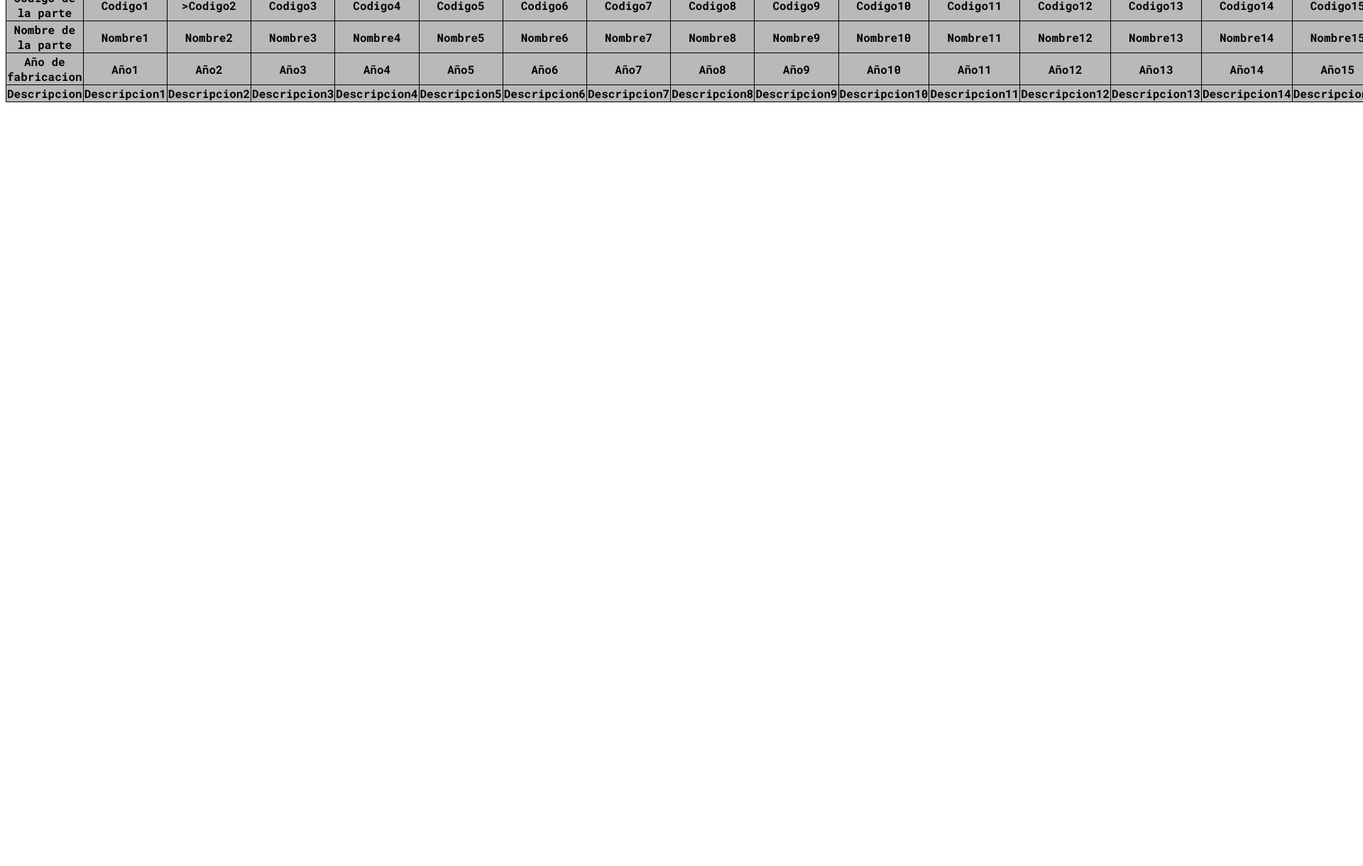
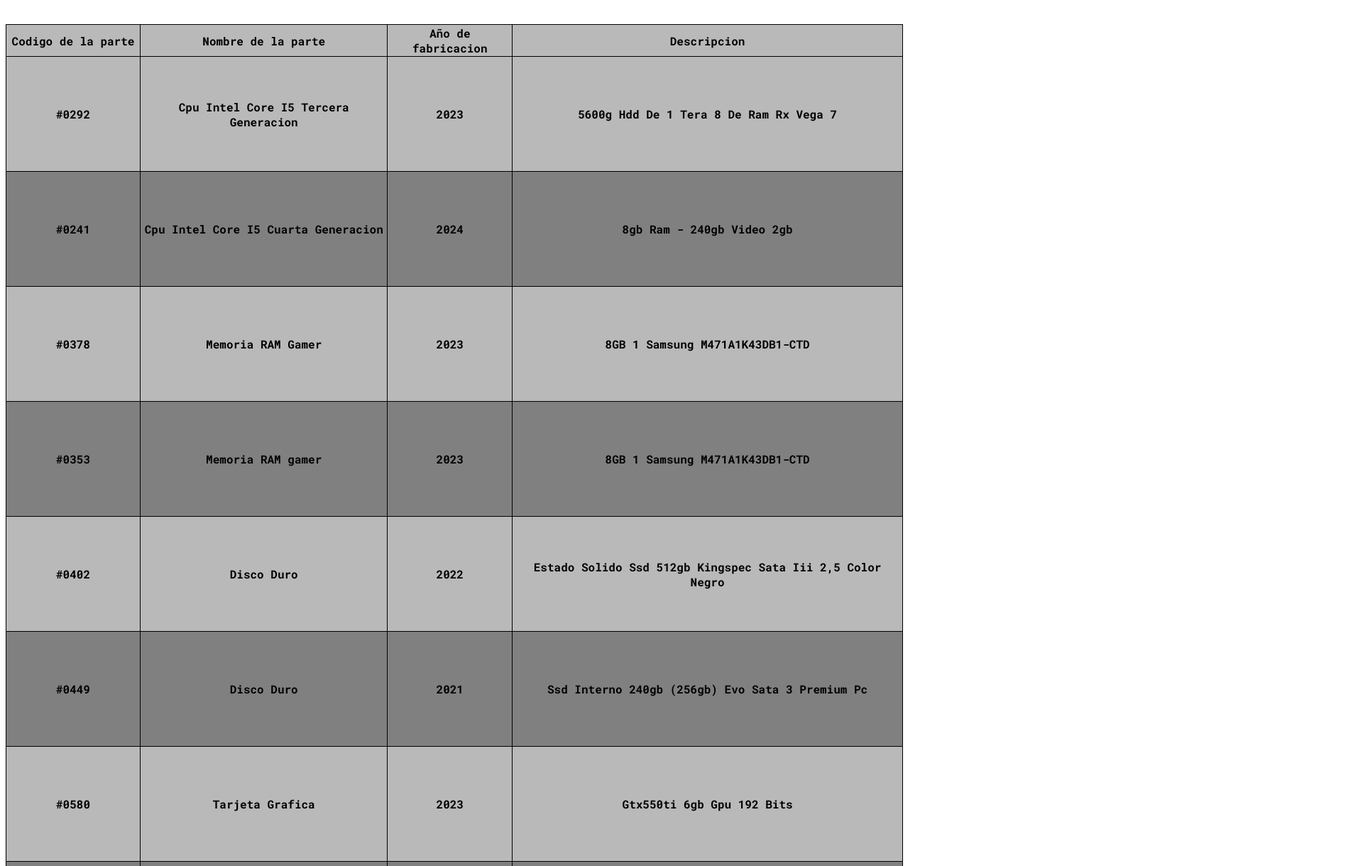
Before and after one commit to Isa94d-lab/Taller---Nov1, a plain HTML site: page index.html in a window 1280 px wide. Shown: the part 167-1387 px from the top of the page at 71% size, 1920 px wide, since content can reach past the window. Before the commit the page ends 800 px from the top, so only its background shows below. Drawn offline with Linux system fonts and the light colour scheme.

Commit message:
Segundo commit

```diff
--- a/css/style.css
+++ b/css/style.css
@@ -1,5 +1,7 @@
+/* Importa el tipo de letra */
 @import url('https://fonts.googleapis.com/css2?family=Roboto+Condensed:ital,wght@0,100..900;1,100..900&family=Roboto+Mono:ital,wght@0,100..700;1,100..700&display=swap');
 
+/* Las propiedades que tendra el cuerpo de la pagina*/
 body{
     font-family: "Roboto Mono", monospace;
     font-optical-sizing: auto;
@@ -8,7 +10,7 @@ body{
     place-items: center;
 }
 
-
+/* Propiedades que tendra la tabla */
 table {
     background-color: rgb(185, 185, 185);
     text-align: center;
@@ -16,16 +18,30 @@ table {
     border-collapse: collapse;
 }
 
+/* Propiedades del titulo */
 h1 {
     padding-top: 100px;
+    padding-bottom: 50px;
     margin: auto;
 }
 
-
+/* Propiedades de cada espacio de la tabla */
 th {
     border: solid 1px black;
 }
 
-tr {
-    margin: 100px;
+/* Propiedad adentro de cada espacio */
+.inter {
+    padding: 70px;
 }
+
+/* Las filas pares se les pondra un color gris */
+tr:nth-child(even){
+    background-color: gray;
+}
+
+/* Cuando se pase el maus por encima cada fila, se cambaira el color */
+tr:hover{
+    background-color: black;
+    color: white;
+}
--- a/index.html
+++ b/index.html
@@ -8,86 +8,153 @@
 </head>
 <body>
     <h1> Partes para computador DISPONIBLES </h1>
+    <!-- Crea una tabla -->
     <table>
+        <!-- Encabezado -->
+        <thead>
+        <!-- Cada tr es una fila -->
         <tr>
+            <!-- Cada th es un espacio -->
             <th class="Titulo">Codigo de la parte</th>
+            <th class="Titulo">Nombre de la parte</th>
+            <th class="Titulo">Año de fabricacion</th>
+            <th class="Titulo">Descripcion</th>
+        </tr>
+        </thead>
+
+        <tr>
             <div class="info">
-                <th div class="inter">Codigo1</th>
-                <th div class="inter">>Codigo2</th>
-                <th div class="inter">Codigo3</th>
-                <th div class="inter">Codigo4</th>
-                <th div class="inter">Codigo5</th>
-                <th div class="inter">Codigo6</th>
-                <th div class="inter">Codigo7</th>
-                <th div class="inter">Codigo8</th>
-                <th div class="inter">Codigo9</th>
-                <th div class="inter">Codigo10</th>
-                <th div class="inter">Codigo11</th>
-                <th div class="inter">Codigo12</th>
-                <th div class="inter">Codigo13</th>
-                <th div class="inter">Codigo14</th>
-                <th div class="inter">Codigo15</th>
+                <th div class="inter">#0292</th>
+                <th div class="inter2">Cpu Intel Core I5 Tercera Generacion </th>
+                <th div class="inter3">2023</th>
+                <th div class="inter4">5600g Hdd De 1 Tera 8 De Ram Rx Vega 7</th>
             </div>
         </tr>
+
         <tr>
-            <th class="Titulo">Nombre de la parte</th>
             <div class="info">
-                <th>Nombre1</th>
-                <th>Nombre2</th>
-                <th>Nombre3</th>
-                <th>Nombre4</th>
-                <th>Nombre5</th>
-                <th>Nombre6</th>
-                <th>Nombre7</th>
-                <th>Nombre8</th>
-                <th>Nombre9</th>
-                <th>Nombre10</th>
-                <th>Nombre11</th>
-                <th>Nombre12</th>
-                <th>Nombre13</th>
-                <th>Nombre14</th>
-                <th>Nombre15</th>
+                <th div class="inter">#0241</th>
+                <th div class="inter2">Cpu Intel Core I5 Cuarta Generacion</th>
+                <th div class="inter3">2024</th>
+                <th div class="inter4">8gb Ram - 240gb Video 2gb</th>
             </div>
         </tr>
+
         <tr>
-            <th class="Titulo">Año de fabricacion</th>
             <div class="info">
-                <th>Año1</th>
-                <th>Año2</th>
-                <th>Año3</th>
-                <th>Año4</th>
-                <th>Año5</th>
-                <th>Año6</th>
-                <th>Año7</th>
-                <th>Año8</th>
-                <th>Año9</th>
-                <th>Año10</th>
-                <th>Año11</th>
-                <th>Año12</th>
-                <th>Año13</th>
-                <th>Año14</th>
-                <th>Año15</th>
+                <th div class="inter">#0378</th>
+                <th div class="inter2">Memoria RAM Gamer</th>
+                <th div class="inter3">2023</th>
+                <th div class="inter4">8GB 1 Samsung M471A1K43DB1-CTD</th>
             </div>
         </tr>
+
         <tr>
-            <th class="Titulo">Descripcion</th>
             <div class="info">
-                <th>Descripcion1</th>
-                <th>Descripcion2</th>
-                <th>Descripcion3</th>
-                <th>Descripcion4</th>
-                <th>Descripcion5</th>
-                <th>Descripcion6</th>
-                <th>Descripcion7</th>
-                <th>Descripcion8</th>
-                <th>Descripcion9</th>
-                <th>Descripcion10</th>
-                <th>Descripcion11</th>
-                <th>Descripcion12</th>
-                <th>Descripcion13</th>
-                <th>Descripcion14</th>
-                <th>Descripcion15</th>
+                <th div class="inter">#0353</th>
+                <th div class="inter2">Memoria RAM gamer</th>
+                <th div class="inter3">2023</th>
+                <th div class="inter4">8GB 1 Samsung M471A1K43DB1-CTD</th>
             </div>
+        </tr>
+
+        <tr>
+            <div class="info">
+                <th div class="inter">#0402</th>
+                <th div class="inter2">Disco Duro</th>
+                <th div class="inter3">2022</th>
+                <th div class="inter4">Estado Solido Ssd 512gb Kingspec Sata Iii 2,5 Color Negro</th>
+            </div>
+        </tr>
+
+        <tr>
+            <div class="info">
+                <th div class="inter">#0449</th>
+                <th div class="inter2">Disco Duro</th>
+                <th div class="inter3">2021</th>
+                <th div class="inter4">Ssd Interno 240gb (256gb) Evo Sata 3 Premium Pc</th>
+            </div>
+        </tr>
+
+        <tr>
+            <div class="info">
+                <th div class="inter">#0580</th>
+                <th div class="inter2">Tarjeta Grafica</th>
+                <th div class="inter3">2023</th>
+                <th div class="inter4">Gtx550ti 6gb Gpu 192 Bits</th>
+            </div>
+        </tr>
+
+        <tr>
+            <div class="info">
+                <th div class="inter">#0537</th>
+                <th div class="inter2">Tarjeta Grafica</th>
+                <th div class="inter3">2023</th>
+                <th div class="inter4">Gtx 750 Ti Ddr5 4gb</th>
+            </div>
+        </tr>
+
+        <tr>
+            <div class="info">
+                <th div class="inter">#0572</th>
+                <th div class="inter2">Tarjeta Grafica</th>
+                <th div class="inter3">2023</th>
+                <th div class="inter4">Gtx1650 4gb Gddr6</th>
+            </div>
+        </tr>
+
+        <tr>
+            <div class="info">
+                <th div class="inter">#0651</th>
+                <th div class="inter2">Tarjeta Grafica</th>
+                <th div class="inter3">2023</th>
+                <th div class="inter4">8GB 1x8GB Samsung M471A1K43DB1-CWE</th>
+            </div>
+
+            <tr>
+                <div class="info">
+                    <th div class="inter">#0691</th>
+                    <th div class="inter2">Memoria RAM</th>
+                    <th div class="inter3">2024</th>
+                    <th div class="inter4">8GB 1 SK hynix HMA81GS6AFR8N-UH</th>
+                </div>
+            </tr>
+
+            <tr>
+                <div class="info">
+                    <th div class="inter">#0715</th>
+                    <th div class="inter2">Cpu Gamer</th>
+                    <th div class="inter3">2024</th>
+                    <th div class="inter4">5700g Vega 8 1tb 32gb Led 22 Pc</th>
+                </div>
+            </tr>
+
+            <tr>
+                <div class="info">
+                    <th div class="inter">#0757</th>
+                    <th div class="inter2">Cpu Gamer</th>
+                    <th div class="inter3">2024</th>
+                    <th div class="inter4">5600gt Ssd 240gb Ram 8gb</th>
+                </div>
+            </tr>
+
+            <tr>
+                <div class="info">
+                    <th div class="inter">#0788</th>
+                    <th div class="inter2">Cpu Gamer</th>
+                    <th div class="inter3">2024</th>
+                    <th div class="inter4">5600g Ssd 240gb Ram 16gb</th>
+                </div>
+            </tr>
+
+            <tr>
+                <div class="info">
+                    <th div class="inter">#0812</th>
+                    <th div class="inter2">Disco Duro</th>
+                    <th div class="inter3">2024</th>
+                    <th div class="inter4">Externo Toshiba 4tb 2.5 Hdtb540xk3ca Usb 3.0</th>
+                </div>
+            </tr>
         </tr>
     </table>
 </body>
```
